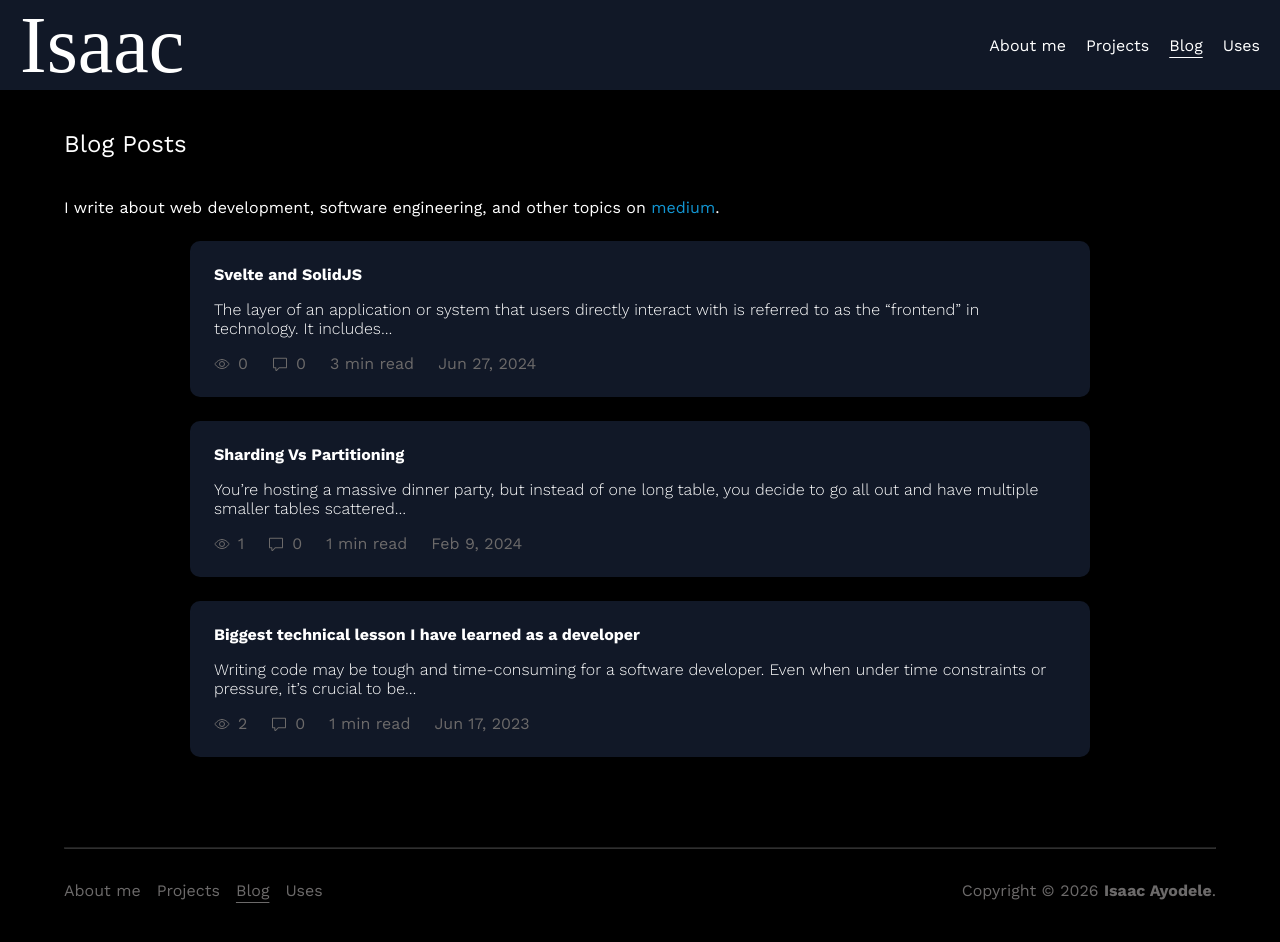
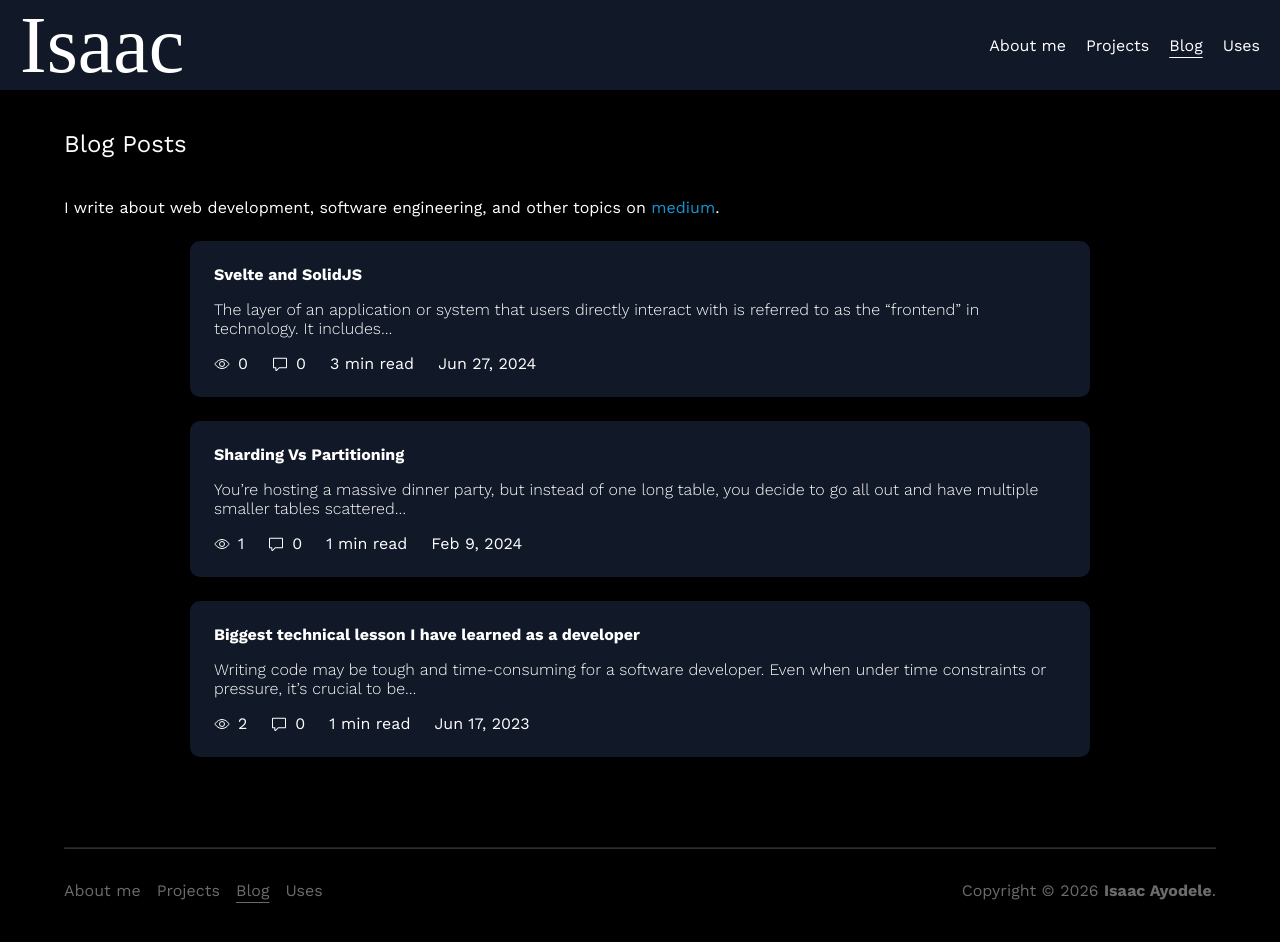
Before and after one commit to mosidrum/Isaac-portfolio, a Next.js app: page /blog in a window 1280 px wide. Shown: the top 942 px of the page. Built offline with nearby package versions, Linux system fonts and the light colour scheme; a web font is replaced by a local one.

Commit message:
make adjustments

```diff
--- a/src/components/Card/PostCard.tsx
+++ b/src/components/Card/PostCard.tsx
@@ -28,7 +28,7 @@ export const PostCard = ({
   >
     <div className="font-bold text-lg text-white">{title}</div>
     <div className="font-light text-white">{description}</div>
-    <div className="d-flex gap-3 text-tetiary">
+    <div className="d-flex gap-3 text-white">
       <div className="d-flex gap-1 align-items-center">
         <IoEyeOutline />
         <span>{seen}</span>
```
